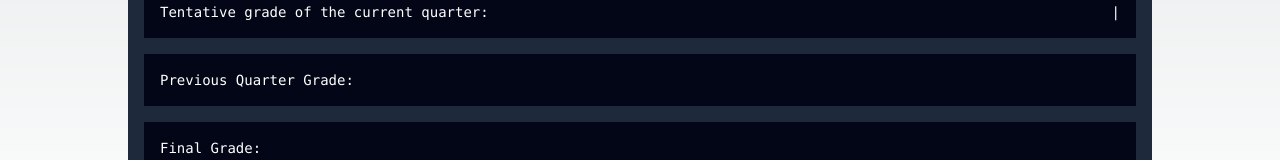
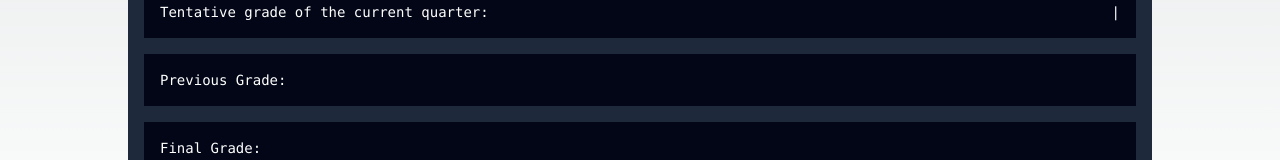
Before and after one commit to LaravelALvin/get-grades, a Next.js app: page / in a window 1280 px wide. Shown: the part 538-698 px from the top of the page. Built offline with nearby package versions, Linux system fonts and the light colour scheme.

Commit message:
previous grade added

```diff
--- a/app/page.js
+++ b/app/page.js
@@ -164,7 +164,7 @@ export default function Home() {
                 className='my-4 w-full flex justify-between bg-slate-950'
               >
                 <div className='p-4 w-full flex justify-between'>
-                  <span className=' text-white '>Previous Quarter Grade: </span>
+                  <span className=' text-white '>Previous Grade: </span>
                   <span className='capitalize text-white '>{items.first}</span>
                 </div>
               </li>
```
